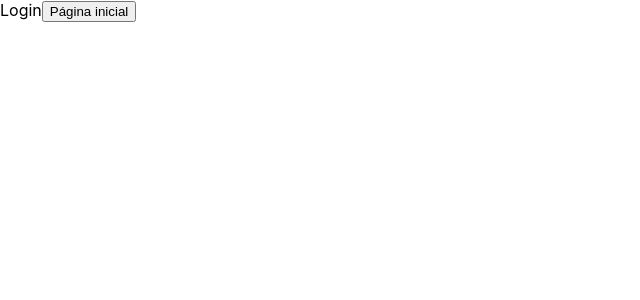
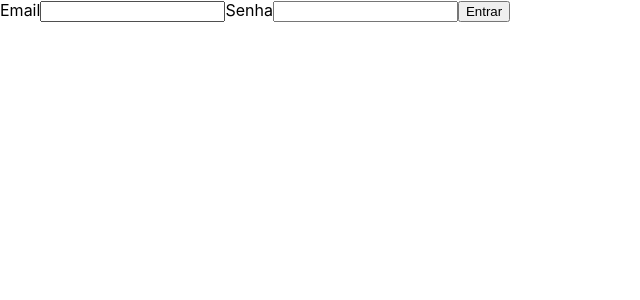
Before and after one commit to hygino82/curso-react-typescript, a React (Create React App) app: page /entrar in a window 1280 px wide. Shown: the top 300 px of the page, without its empty margins (0-640 px from the left). Built offline with nearby package versions, Linux system fonts and the light colour scheme.

Commit message:
Formulário de login

```diff
--- a/src/app/pages/login/Login.tsx
+++ b/src/app/pages/login/Login.tsx
@@ -1,16 +1,31 @@
-import { useNavigate } from "react-router-dom";
+import { useState } from 'react';
 
 export const Login = () => {
-    const history = useNavigate();
 
-    const handleClick = () => {
-        history('/pagina-inicial');
-    }
+    const [email, setEmail] = useState('');
+    const [password, setPassword] = useState('');
+
+
+    const handleEntrar = () => {
+        console.log(email);
+        console.log(password);
+    };
 
     return (
         <div>
-            Login
-            <button onClick={handleClick}>Página inicial</button>
+            <form>
+                <label>
+                    <span>Email</span>
+                    <input type='email' value={email} onChange={e => setEmail(e.target.value)} />
+                </label>
+                <label>
+                    <span>Senha</span>
+                    <input type='password' value={password} onChange={e => setPassword(e.target.value)} />
+                </label>
+                <button type='button' onClick={handleEntrar}>
+                    Entrar
+                </button>
+            </form>
         </div>
     );
 };
```
